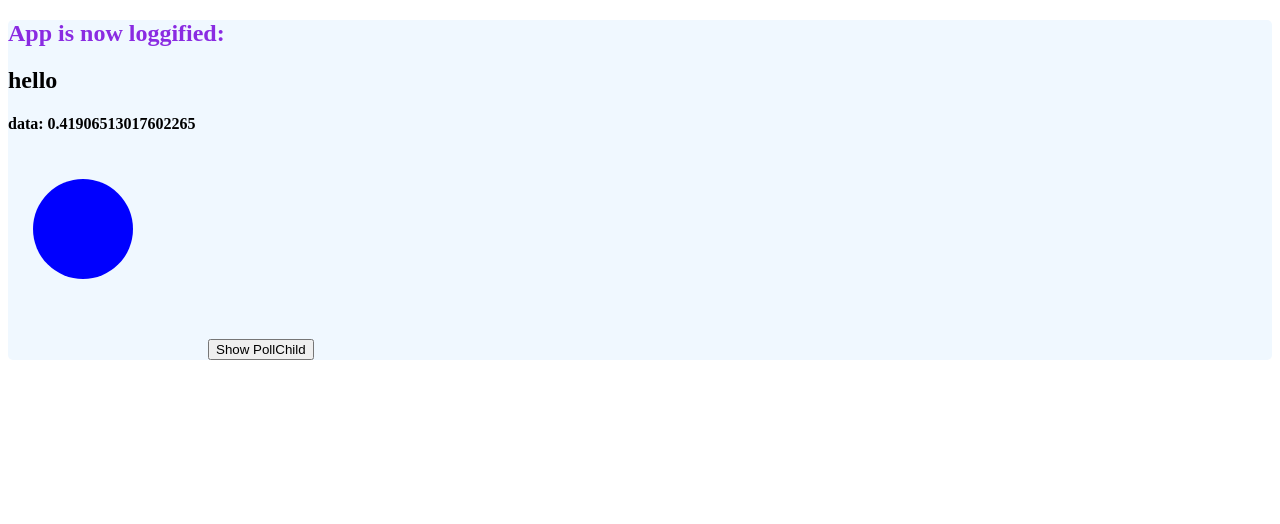
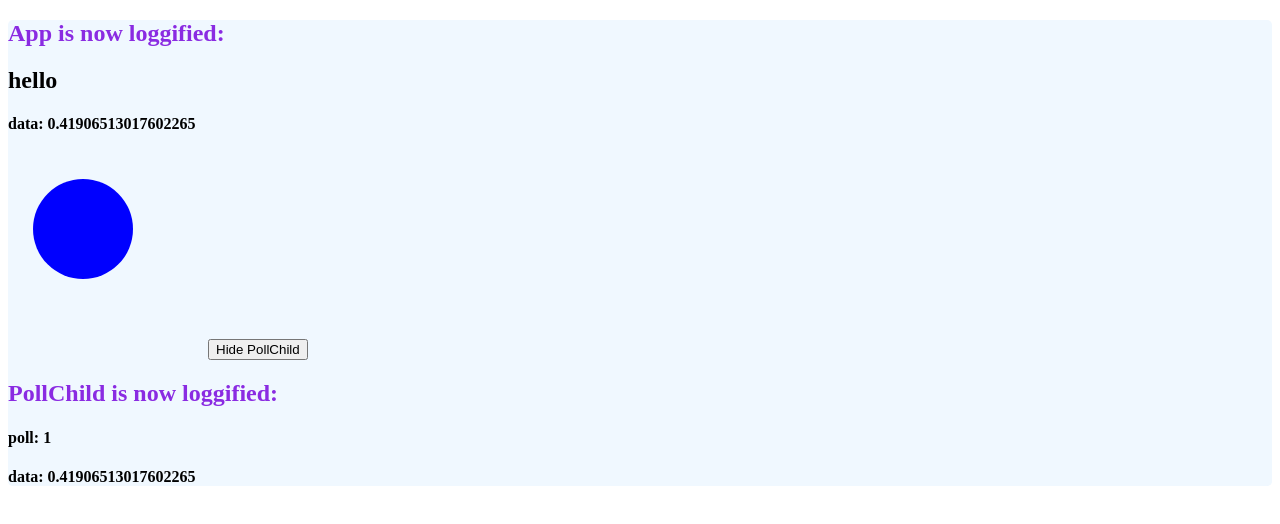
Before and after one commit to carlpeaslee/lifecycles-final, a React (Create React App) app: page / in a window 1280 px wide. Shown: the top 524 px of the page. Built offline with nearby package versions, Linux system fonts and the light colour scheme.

Commit message:
showing when component will receive props

```diff
--- a/src/App.js
+++ b/src/App.js
@@ -7,6 +7,7 @@ class App extends Component {
   static displayName = "App"
 
   state = {
+    showPollChild: true,
   }
 
   fetchData = () => {
@@ -55,7 +56,11 @@ class App extends Component {
         >
           {(showPollChild) ? "Hide" : "Show"} PollChild
         </button>
-        {(showPollChild) ? <PollChild/> : null}
+        {(showPollChild) ? (
+          <PollChild
+            data={data}
+          />
+        ) : null}
       </div>
     )
   }
@@ -97,7 +102,10 @@ class PollChild extends Component {
 
   render() {
     return (
-      <h4>poll: {this.state.poll}</h4>
+      <div>
+        <h4>poll: {this.state.poll}</h4>
+        <h4>data: {this.props.data}</h4>
+      </div>
     )
   }
 }
--- a/src/loggify.js
+++ b/src/loggify.js
@@ -6,7 +6,8 @@ function loggify(Wrapped){
   const methodsToLog = [
     "componentWillMount",
     "componentDidMount",
-    "componentWillUnmount"
+    "componentWillUnmount",
+    "componentWillReceiveProps"
   ]
 
   let originals = {}
@@ -24,6 +25,10 @@ function loggify(Wrapped){
 
       console.groupCollapsed(`${Wrapped.displayName} called ${method}`)
 
+        if (method === 'componentWillReceiveProps') {
+          console.log("nextProps", args[0])
+        }
+
       console.groupEnd()
 
       if (original) {
@@ -35,8 +40,8 @@ function loggify(Wrapped){
 
     Wrapped.prototype.setState = function (partialState, callback) {
       console.groupCollapsed(`${Wrapped.displayName} setState`)
-      console.log('partialState', partialState)
-      console.log('callback', callback)
+      console.log("partialState", partialState)
+      console.log("callback" , callback)
       console.groupEnd()
       this.updater.enqueueSetState(this, partialState, callback, 'setState')
     }
```
Also changed, not shown: 1 other file (tests, documents, lock files or other folders).
